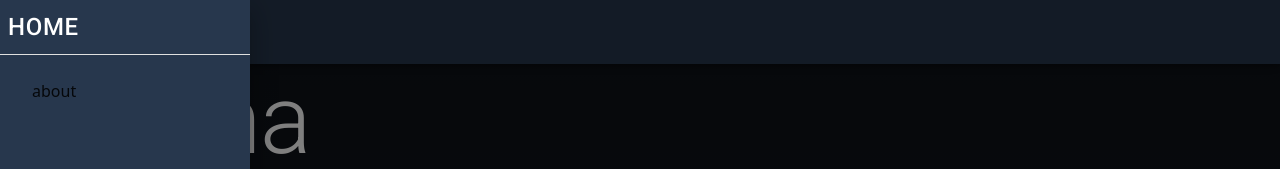
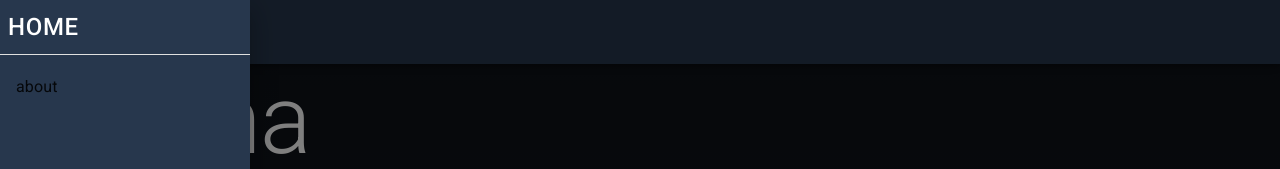
Before and after one commit to SeraphelCelaena/serpag-website, a Next.js app: page / in a window 1280 px wide. Both pictures are taken after a click on the button "menu". Shown: the top 169 px of the page. Built offline with nearby package versions, Linux system fonts and the light colour scheme.

Commit message:
wide button in drawer

```diff
--- a/components/NavBar.js
+++ b/components/NavBar.js
@@ -76,13 +76,15 @@ export default function NavBar({title}) {
 			<Divider style={{ backgroundColor: 'white' }} />
 			<List>
 				{pageList.map((page) => {
-					return <ListItem key={page}>
+					return <ListItem key={page} disablePadding>
+					<div style={{width: '100%'}}>
 						<NextLink href={`/${page}`} passHref>
-							<ListItemButton color="secondary" style={{ width: '100%' }}>
-								{page}
+							<ListItemButton>
+								<ListItemText primary={page} />
 							</ListItemButton>
 						</NextLink>
-					</ListItem>
+					</div>
+				</ListItem>
 				})}
 			</List>
 		</Drawer>
```
